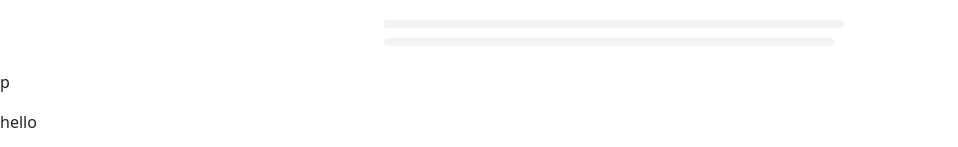
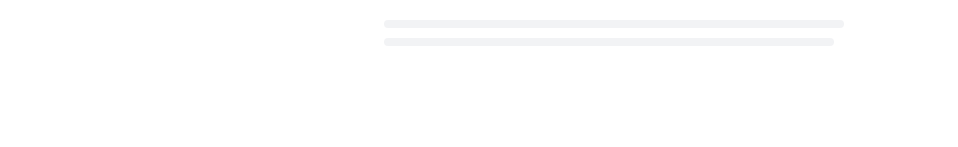
Before and after one commit to lamba-adi/project1, an Angular app: page / in a window 1280 px wide. Shown: the part 1477-1624 px from the top of the page, without its empty margins (0-958 px from the left). After the commit the page ends 1547 px from the top, so only its background shows below. Built offline with nearby package versions, Linux system fonts and the light colour scheme.

Commit message:
removed test changes

```diff
--- a/src/app/app.component.html
+++ b/src/app/app.component.html
@@ -10,8 +10,5 @@
   <app-nav> </app-nav>
   <app-dashboard class="flex pl-4 pt-24 pb-4 z-0 w-screen justify-center  right"></app-dashboard>
   <app-footer></app-footer>
-
-  <p>p</p>
-  <p>hello</p>
 </body>
 </html>
```
